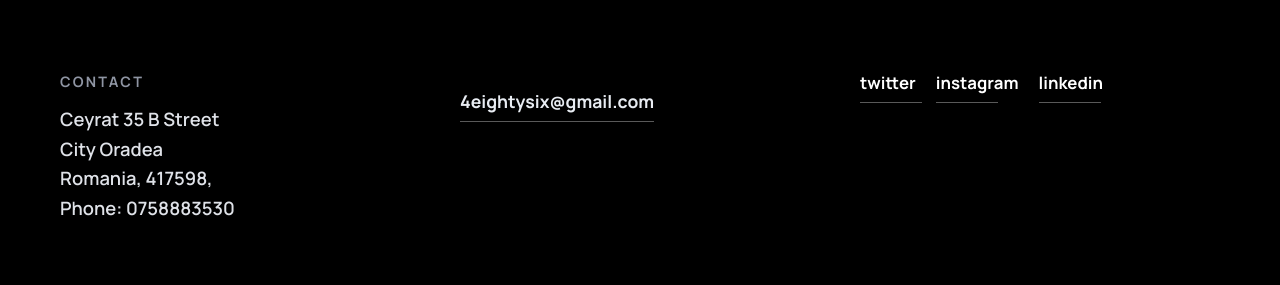
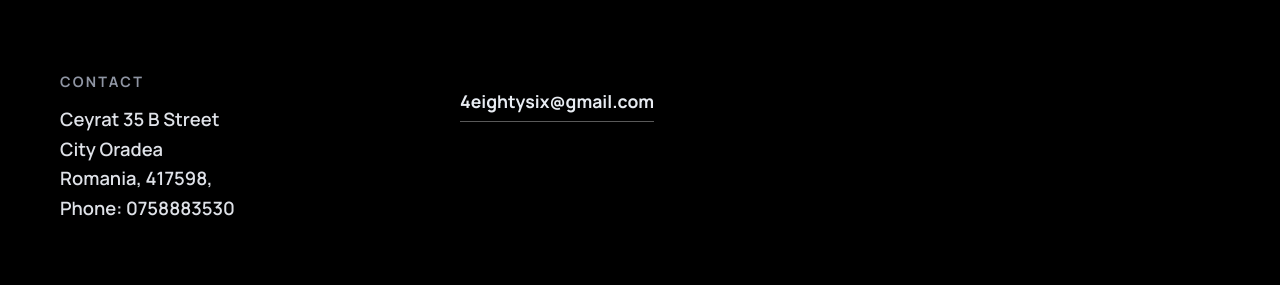
Before and after one commit to flaviusGS/Weout-Webage, a React (Vite) app: page / in a window 1280 px wide. Shown: the part 5827-6112 px from the top of the page. Built offline with nearby package versions, Linux system fonts and the light colour scheme.

Commit message:
Update Contact.tsx

```diff
--- a/src/components/Contact/Contact.tsx
+++ b/src/components/Contact/Contact.tsx
@@ -21,7 +21,7 @@ export default function Contact() {
             <a href="mailto:4eightysix@gmail.com">4eightysix@gmail.com</a>
           </p>
         </div>
-        <div className="contact-block socials">
+        {/* <div className="contact-block socials">
           <nav className="contact-socials" aria-label="Social links">
             <a href="https://twitter.com" target="_blank" rel="noreferrer">
               twitter
@@ -33,7 +33,7 @@ export default function Contact() {
               linkedin
             </a>
           </nav>
-        </div>
+        </div> */}
         <div className="contact-foot">
           © {year} — 4EightySix | All Rights Reserved
         </div>
```
